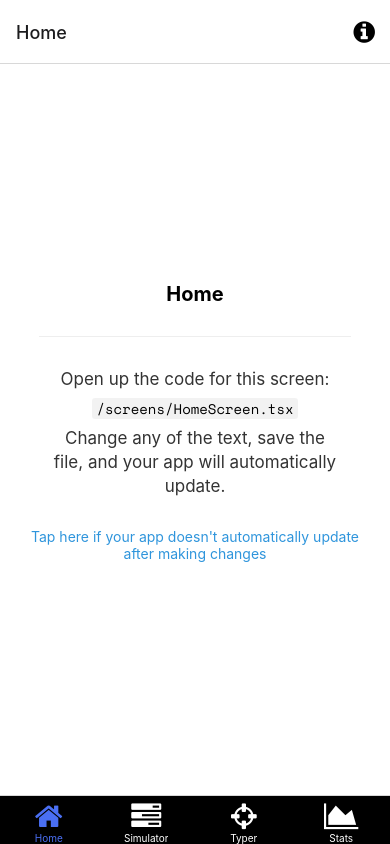
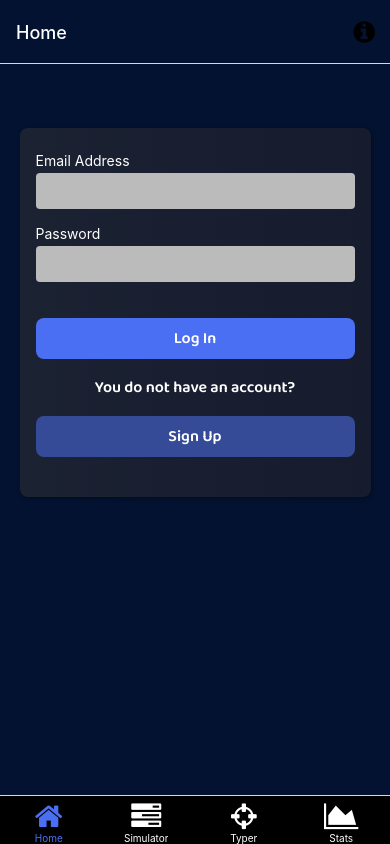
Before and after one commit to ArexSpeed/footpocket, a React Native app: screen /Home in a window 390 px wide. Built offline with nearby package versions, Linux system fonts and the light colour scheme; what expo-linking would draw is missing.

Commit message:
add login home view

```diff
--- /dev/null
+++ b/components/UserCard.tsx
@@ -0,0 +1,49 @@
+import { View, Text, StyleSheet } from "react-native";
+import { colors } from "../constants/Colors";
+import { LinearGradient } from "expo-linear-gradient";
+
+function UserCard() {
+  return (
+    <LinearGradient
+      colors={colors.primaryGradient}
+      style={styles.userCard}
+      start={{ x: 0, y: 0.5 }}
+      end={{ x: 1, y: 0.5 }}
+    >
+      <View style={styles.userImg}></View>
+      <Text style={styles.userName}>User Name</Text>
+    </LinearGradient>
+  );
+}
+
+export default UserCard;
+
+const styles = StyleSheet.create({
+  userCard: {
+    marginTop: 64,
+    marginHorizontal: 32,
+    padding: 16,
+    borderRadius: 8,
+    backgroundColor: colors.primary,
+    elevation: 2,
+    shadowColor: "black",
+    shadowOffset: { width: 1, height: 1 },
+    shadowOpacity: 0.35,
+    shadowRadius: 4,
+    width: "90%",
+    justifyContent: "center",
+    alignItems: "center",
+  },
+  userImg: {
+    width: 64,
+    height: 64,
+    borderRadius: 64,
+    backgroundColor: colors.blue,
+  },
+  userName: {
+    fontFamily: "baloo-bold",
+    fontSize: 24,
+    color: colors.white,
+    marginTop: 16,
+  },
+});
--- /dev/null
+++ b/components/auth/AuthContent.tsx
@@ -0,0 +1,101 @@
+import { useState } from "react";
+import { Alert, StyleSheet, View } from "react-native";
+import { useNavigation } from "@react-navigation/native";
+import { LinearGradient } from "expo-linear-gradient";
+
+// import FlatButton from "../ui/FlatButton";
+import AuthForm from "./AuthForm";
+import { colors } from "../../constants/Colors";
+
+interface Content {
+  isLogin: boolean;
+  onAuthenticate: any;
+}
+
+function AuthContent({ isLogin, onAuthenticate }: Content) {
+  const navigation = useNavigation();
+  const [credentialsInvalid, setCredentialsInvalid] = useState({
+    email: false,
+    password: false,
+    confirmEmail: false,
+    confirmPassword: false,
+  });
+
+  //   function switchAuthModeHandler() {
+  //     // Todo
+  //     if (isLogin) {
+  //       navigation.replace("Signup");
+  //     } else {
+  //       navigation.replace("Login");
+  //     }
+  //   }
+
+  //   function submitHandler(credentials) {
+  //     let { email, confirmEmail, password, confirmPassword } = credentials;
+
+  //     email = email.trim();
+  //     password = password.trim();
+
+  //     const emailIsValid = email.includes("@");
+  //     const passwordIsValid = password.length > 6;
+  //     const emailsAreEqual = email === confirmEmail;
+  //     const passwordsAreEqual = password === confirmPassword;
+
+  //     if (
+  //       !emailIsValid ||
+  //       !passwordIsValid ||
+  //       (!isLogin && (!emailsAreEqual || !passwordsAreEqual))
+  //     ) {
+  //       Alert.alert("Invalid input", "Please check your entered credentials.");
+  //       setCredentialsInvalid({
+  //         email: !emailIsValid,
+  //         confirmEmail: !emailIsValid || !emailsAreEqual,
+  //         password: !passwordIsValid,
+  //         confirmPassword: !passwordIsValid || !passwordsAreEqual,
+  //       });
+  //       return;
+  //     }
+  //     onAuthenticate({ email, password });
+  //   }
+
+  return (
+    <LinearGradient
+      colors={colors.primaryGradient}
+      style={styles.authContent}
+      start={{ x: 0, y: 0.5 }}
+      end={{ x: 1, y: 0.5 }}
+    >
+      <AuthForm
+        isLogin={isLogin}
+        onSubmit={() => {}}
+        credentialsInvalid={credentialsInvalid}
+      />
+      <View style={styles.buttons}>
+        {/* <FlatButton onPress={() => {}}>
+          {isLogin ? "Create a new user" : "Log in instead"}
+        </FlatButton> */}
+      </View>
+    </LinearGradient>
+  );
+}
+
+export default AuthContent;
+
+const styles = StyleSheet.create({
+  authContent: {
+    marginTop: 64,
+    marginHorizontal: 32,
+    padding: 16,
+    borderRadius: 8,
+    backgroundColor: colors.primary,
+    elevation: 2,
+    shadowColor: "black",
+    shadowOffset: { width: 1, height: 1 },
+    shadowOpacity: 0.35,
+    shadowRadius: 4,
+    width: "90%",
+  },
+  buttons: {
+    marginTop: 8,
+  },
+});
--- /dev/null
+++ b/components/auth/AuthForm.tsx
@@ -0,0 +1,143 @@
+import { useState } from "react";
+import { StyleSheet, View, Button, Pressable, Text } from "react-native";
+import { colors } from "../../constants/Colors";
+
+import Input from "./Input";
+
+interface Form {
+  isLogin: boolean;
+  onSubmit: any;
+  credentialsInvalid: any;
+}
+
+function AuthForm({ isLogin, onSubmit, credentialsInvalid }: Form) {
+  const [enteredEmail, setEnteredEmail] = useState("");
+  const [enteredConfirmEmail, setEnteredConfirmEmail] = useState("");
+  const [enteredPassword, setEnteredPassword] = useState("");
+  const [enteredConfirmPassword, setEnteredConfirmPassword] = useState("");
+  const [loginView, setLoginView] = useState(false);
+
+  const {
+    email: emailIsInvalid,
+    confirmEmail: emailsDontMatch,
+    password: passwordIsInvalid,
+    confirmPassword: passwordsDontMatch,
+  } = credentialsInvalid;
+
+  function updateInputValueHandler(inputType: string, enteredValue: string) {
+    switch (inputType) {
+      case "email":
+        setEnteredEmail(enteredValue);
+        break;
+      case "confirmEmail":
+        setEnteredConfirmEmail(enteredValue);
+        break;
+      case "password":
+        setEnteredPassword(enteredValue);
+        break;
+      case "confirmPassword":
+        setEnteredConfirmPassword(enteredValue);
+        break;
+    }
+  }
+
+  function submitHandler() {
+    onSubmit({
+      email: enteredEmail,
+      confirmEmail: enteredConfirmEmail,
+      password: enteredPassword,
+      confirmPassword: enteredConfirmPassword,
+    });
+  }
+
+  return (
+    <View style={styles.form}>
+      <View>
+        <Input
+          label="Email Address"
+          onUpdateValue={(value: string) =>
+            updateInputValueHandler("email", value)
+          }
+          value={enteredEmail}
+          keyboardType="email-address"
+          isInvalid={emailIsInvalid}
+        />
+        {!isLogin && (
+          <Input
+            label="Confirm Email Address"
+            onUpdateValue={(value: string) =>
+              updateInputValueHandler("confirmEmail", value)
+            }
+            value={enteredConfirmEmail}
+            keyboardType="email-address"
+            isInvalid={emailsDontMatch}
+          />
+        )}
+        <Input
+          label="Password"
+          onUpdateValue={(value: string) =>
+            updateInputValueHandler("password", value)
+          }
+          //secure
+          value={enteredPassword}
+          isInvalid={passwordIsInvalid}
+        />
+        {/* {!isLogin && (
+          <Input
+            label="Confirm Password"
+            onUpdateValue={updateInputValueHandler.bind(
+              this,
+              "confirmPassword"
+            )}
+            secure
+            value={enteredConfirmPassword}
+            isInvalid={passwordsDontMatch}
+          />
+        )} */}
+        <View style={styles.buttons}>
+          <Pressable style={styles.loginBtn}>
+            <Text style={styles.btnText}>Log In</Text>
+          </Pressable>
+          <View></View>
+          <Text style={styles.btnText}>You do not have an account?</Text>
+          <Pressable style={styles.signupBtn}>
+            <Text style={styles.btnText}>Sign Up</Text>
+          </Pressable>
+        </View>
+      </View>
+    </View>
+  );
+}
+
+export default AuthForm;
+
+const styles = StyleSheet.create({
+  form: {
+    //flex: 1,
+  },
+  buttons: {
+    marginTop: 12,
+    justifyContent: "center",
+    alignItems: "center",
+  },
+  loginBtn: {
+    width: "100%",
+    margin: 16,
+    borderRadius: 8,
+    padding: 8,
+    backgroundColor: colors.lightblue,
+  },
+  signupBtn: {
+    width: "100%",
+    margin: 16,
+    borderRadius: 8,
+    padding: 8,
+    backgroundColor: colors.blue,
+  },
+  btnText: {
+    fontFamily: "baloo-bold",
+    fontSize: 16,
+    textAlign: "center",
+    color: colors.white,
+  },
+});
--- /dev/null
+++ b/components/auth/Input.tsx
@@ -0,0 +1,68 @@
+import {
+  View,
+  Text,
+  TextInput,
+  StyleSheet,
+  KeyboardTypeOptions,
+} from "react-native";
+
+import { colors } from "../../constants/Colors";
+
+interface Input {
+  label: string;
+  keyboardType?: KeyboardTypeOptions;
+  secure?: string;
+  onUpdateValue: (value: string) => void;
+  value: string;
+  isInvalid: boolean;
+}
+
+function Input({
+  label,
+  keyboardType,
+  secure,
+  onUpdateValue,
+  value,
+  isInvalid,
+}: Input) {
+  return (
+    <View style={styles.inputContainer}>
+      <Text style={[styles.label, isInvalid && styles.labelInvalid]}>
+        {label}
+      </Text>
+      <TextInput
+        style={[styles.input, isInvalid && styles.inputInvalid]}
+        autoCapitalize="none"
+        keyboardType={keyboardType}
+        // secureTextEntry={secure}
+        onChangeText={onUpdateValue}
+        value={value}
+      />
+    </View>
+  );
+}
+
+export default Input;
+
+const styles = StyleSheet.create({
+  inputContainer: {
+    marginVertical: 8,
+  },
+  label: {
+    color: "white",
+    marginBottom: 4,
+  },
+  labelInvalid: {
+    color: colors.red,
+  },
+  input: {
+    paddingVertical: 8,
+    paddingHorizontal: 6,
+    backgroundColor: colors.gray,
+    borderRadius: 4,
+    fontSize: 16,
+  },
+  inputInvalid: {
+    backgroundColor: colors.lightred,
+  },
+});
--- a/navigation/index.tsx
+++ b/navigation/index.tsx
@@ -155,6 +155,8 @@ function BottomTabNavigator() {
         options={({ navigation }: RootTabScreenProps<"Home">) => ({
           title: "Home",
           tabBarIcon: ({ color }) => <TabBarIcon name="home" color={color} />,
+          headerStyle: { backgroundColor: colors.background },
+          headerTintColor: colors.white,
           headerShown: true,
           headerRight: () => (
             <Pressable
--- a/screens/HomeScreen.tsx
+++ b/screens/HomeScreen.tsx
@@ -1,20 +1,23 @@
+import { useState } from "react";
 import { StyleSheet } from "react-native";
+import AuthContent from "../components/auth/AuthContent";
+import Container from "../components/Container";
 
 import EditScreenInfo from "../components/EditScreenInfo";
 import { Text, View } from "../components/Themed";
+import UserCard from "../components/UserCard";
 import { RootTabScreenProps } from "../types";
 
 export default function HomeScreen({ navigation }: RootTabScreenProps<"Home">) {
+  const [isLogged, setIsLogged] = useState(false);
   return (
-    <View style={styles.container}>
-      <Text style={styles.title}>Home</Text>
-      <View
-        style={styles.separator}
-        lightColor="#eee"
-        darkColor="rgba(255,255,255,0.1)"
-      />
-      <EditScreenInfo path="/screens/HomeScreen.tsx" />
-    </View>
+    <Container>
+      {isLogged ? (
+        <UserCard />
+      ) : (
+        <AuthContent isLogin={true} onAuthenticate="" />
+      )}
+    </Container>
   );
 }
 
```
